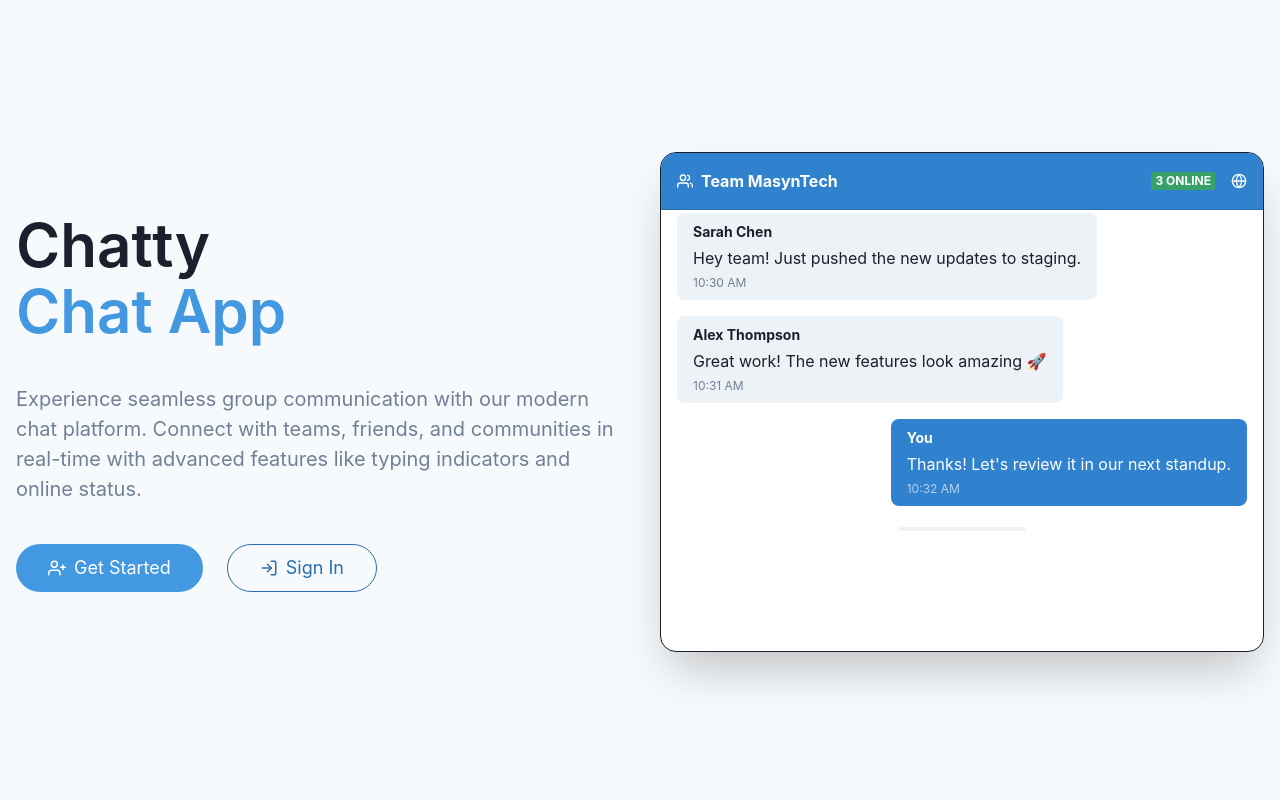
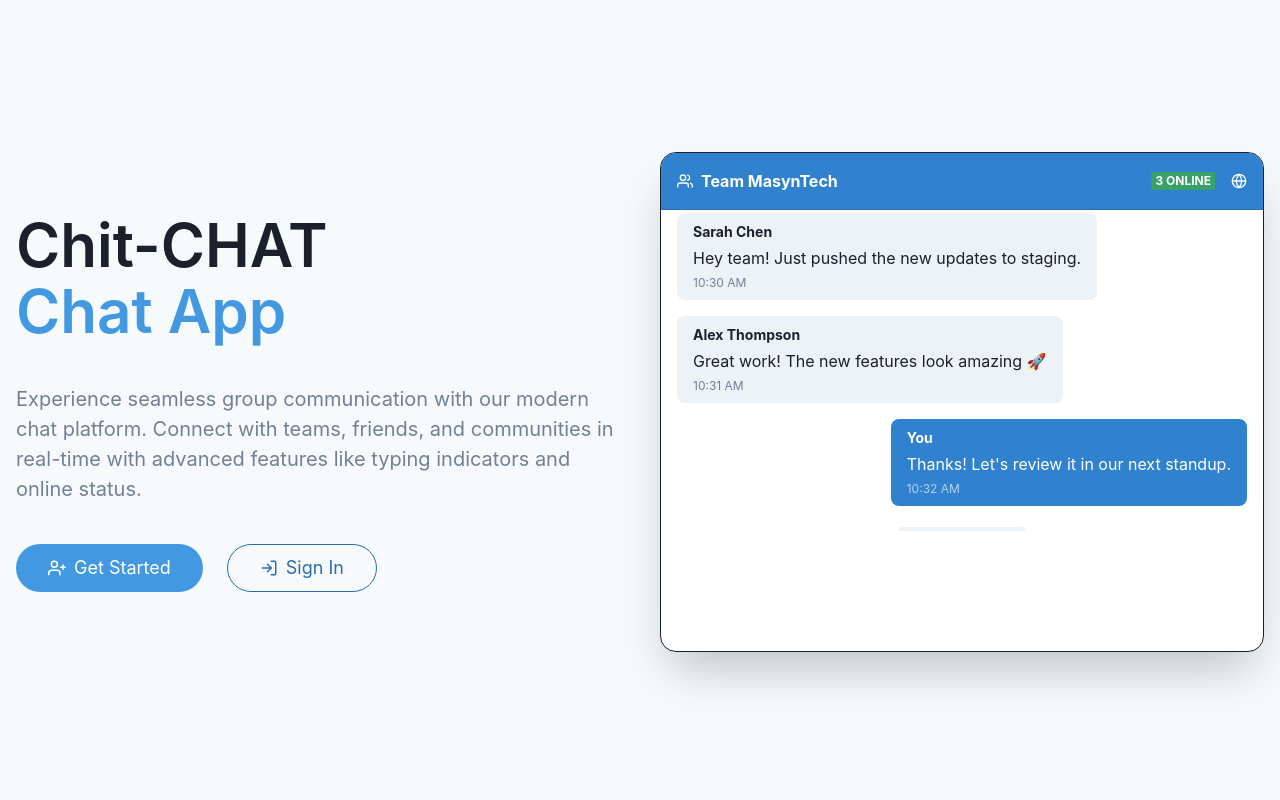
Before and after one commit to rtawasha/mern-chat-frontend, a React (Vite) app: page / in a window 1280 px wide. Shown: the top 800 px of the page. Built offline with nearby package versions, Linux system fonts and the light colour scheme.

Commit message:
Update LandingPage.jsx

```diff
--- a/src/pages/LandingPage.jsx
+++ b/src/pages/LandingPage.jsx
@@ -107,7 +107,7 @@ export default function LandingPage() {
                   zIndex: -1,
                 }}
               >
-                Chatty
+                Chit-CHAT
               </Text>
               <br />
               <Text as="span" color="blue.400">
```
